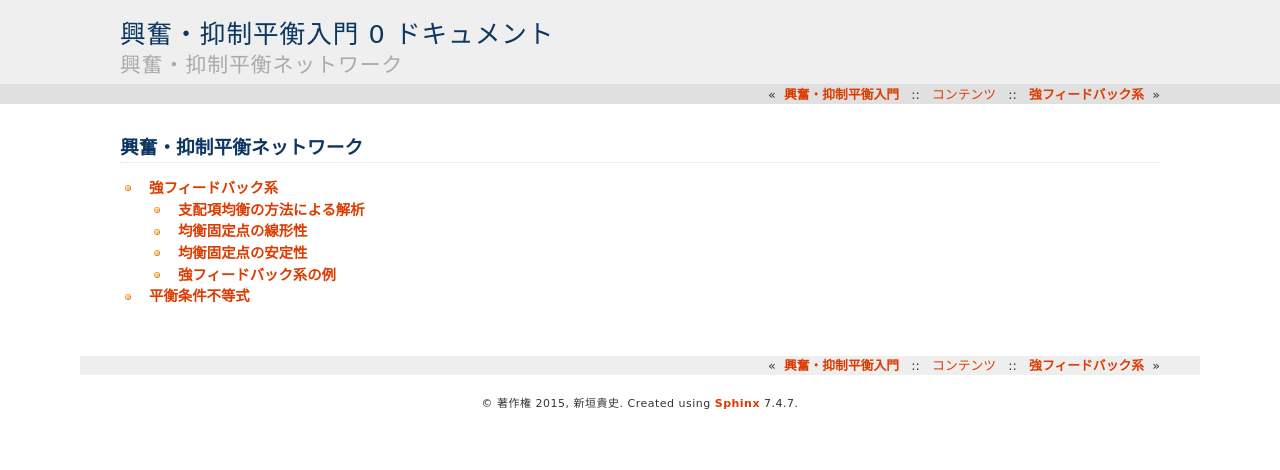
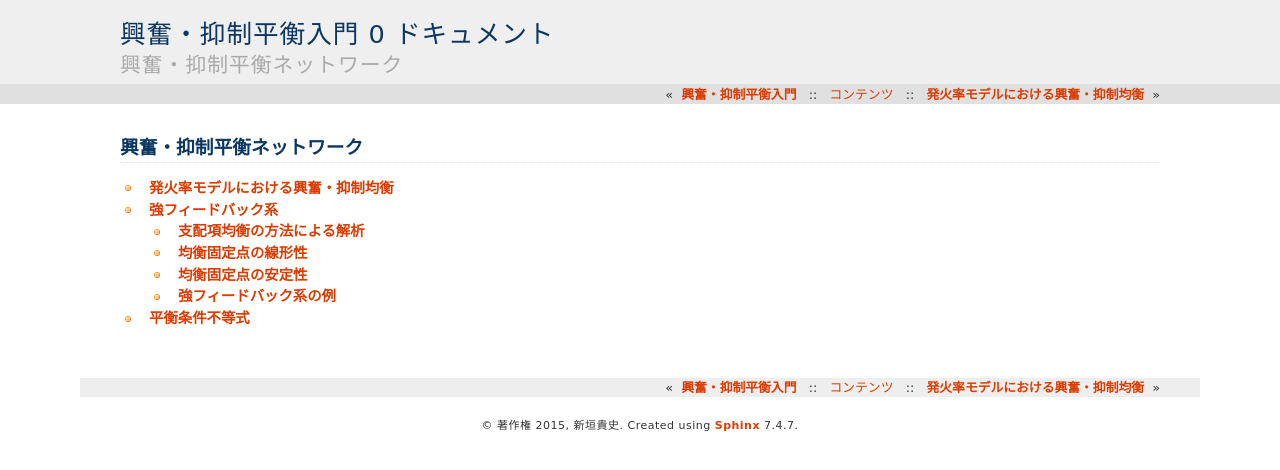
Before and after one commit to tkf/balance-tutorial-ja, a Sphinx documentation site: the page built from source/balance_network/index.rst, in a window 1280 px wide. Shown: the top 470 px of the page. Built offline with Sphinx 7.4.7, drawn with Linux system fonts in a browser that asks for light colours; formulas are drawn with MathJax 3.

Commit message:
Add rate_balance_network.rst

```diff
--- a/source/balance_network/balance_inequality.rst
+++ b/source/balance_network/balance_inequality.rst
@@ -1,3 +1,5 @@
 ================
  平衡条件不等式
 ================
+
+.. todo:: 書く: 均衡条件不等式
--- a/source/balance_network/index.rst
+++ b/source/balance_network/index.rst
@@ -5,5 +5,6 @@
 .. toctree::
    :maxdepth: 2
 
+   rate_balance_network
    strong_feedback_system
    balance_inequality
--- /dev/null
+++ b/source/balance_network/rate_balance_network.rst
@@ -0,0 +1,5 @@
+====================================
+ 発火率モデルにおける興奮・抑制均衡
+====================================
+
+.. todo:: 書く: 発火率モデルにおける興奮・抑制均衡
```
